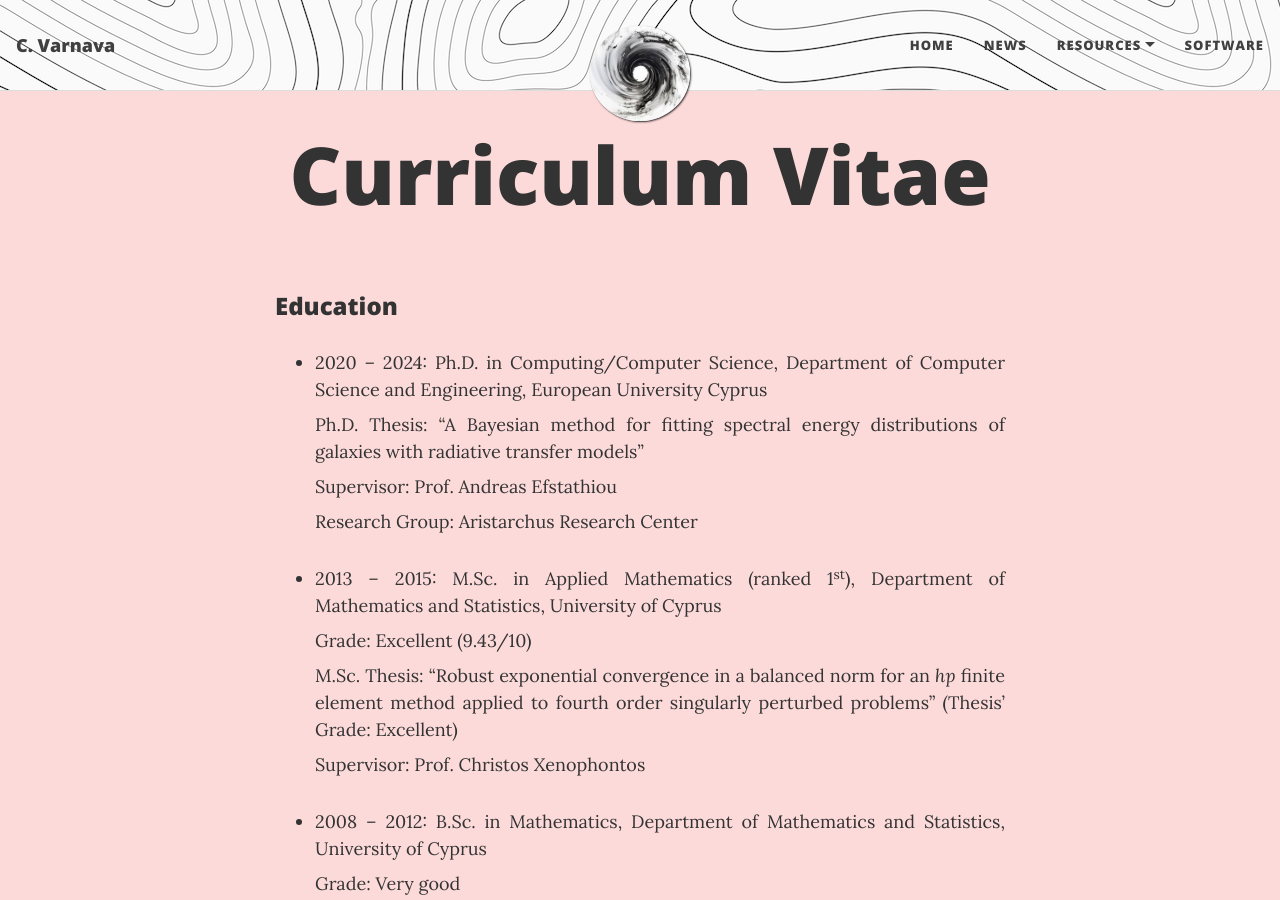
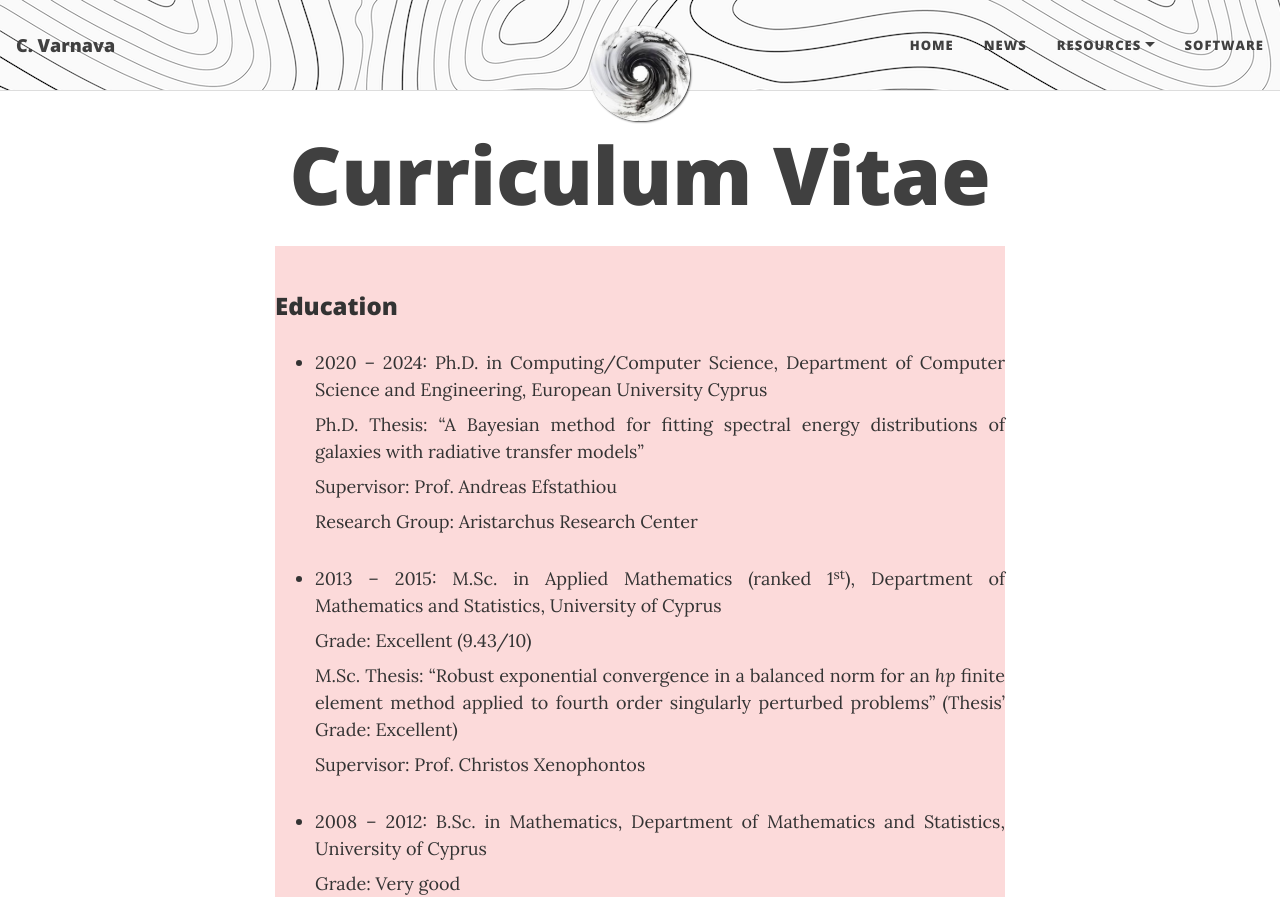
Before and after one commit to ch-var/ch-var.github.io, a Jekyll site: the page built from cv.html, in a window 1280 px wide and 900 px high. Built offline with Jekyll 4.4.1, drawn with Linux system fonts in a browser that asks for light colours; formulas are drawn with MathJax 3.

Commit message:
Update cv.html

```diff
--- a/cv.html
+++ b/cv.html
@@ -3,6 +3,7 @@ layout: page
 title: Curriculum Vitae
 mathjax: true
 ---
+<div style="background-color: #fcdada; color: #333;">
 <br>
 <h3>Education</h3>
 <p>
@@ -27,7 +28,7 @@ Supervisor: Prof. Christos Xenophontos</li>
 <h5></h5>
 Grade: Very good</li>
 </ul>
-<body style="background-color: #fcdada; color: #333;">
+</div>
 <br>
 <h3>Professional Experience</h3>
 <p>
@@ -46,7 +47,6 @@ AED105 Business Statistics (E-Learning)</li>
 <p>
 <li align='justify'>January 2019 – March 2020: Post-Graduate Researcher, In-Silico Modelling Group, Department of Mechanical and Manufacturing Engineering, University of Cyprus</li>
 </ul>
-</body>
 <br>
 <h3>Honors & Awards</h3>
 <p>
```
